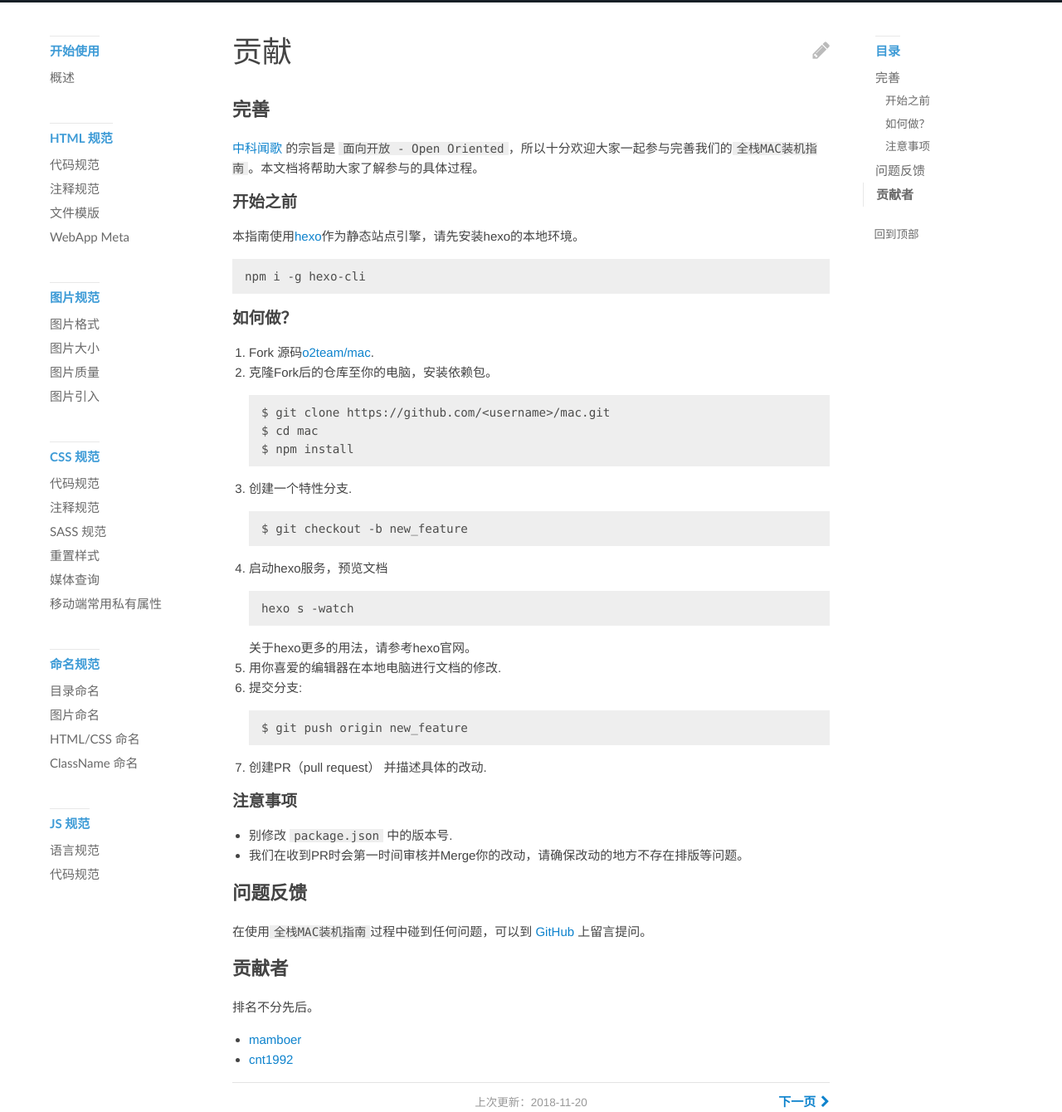
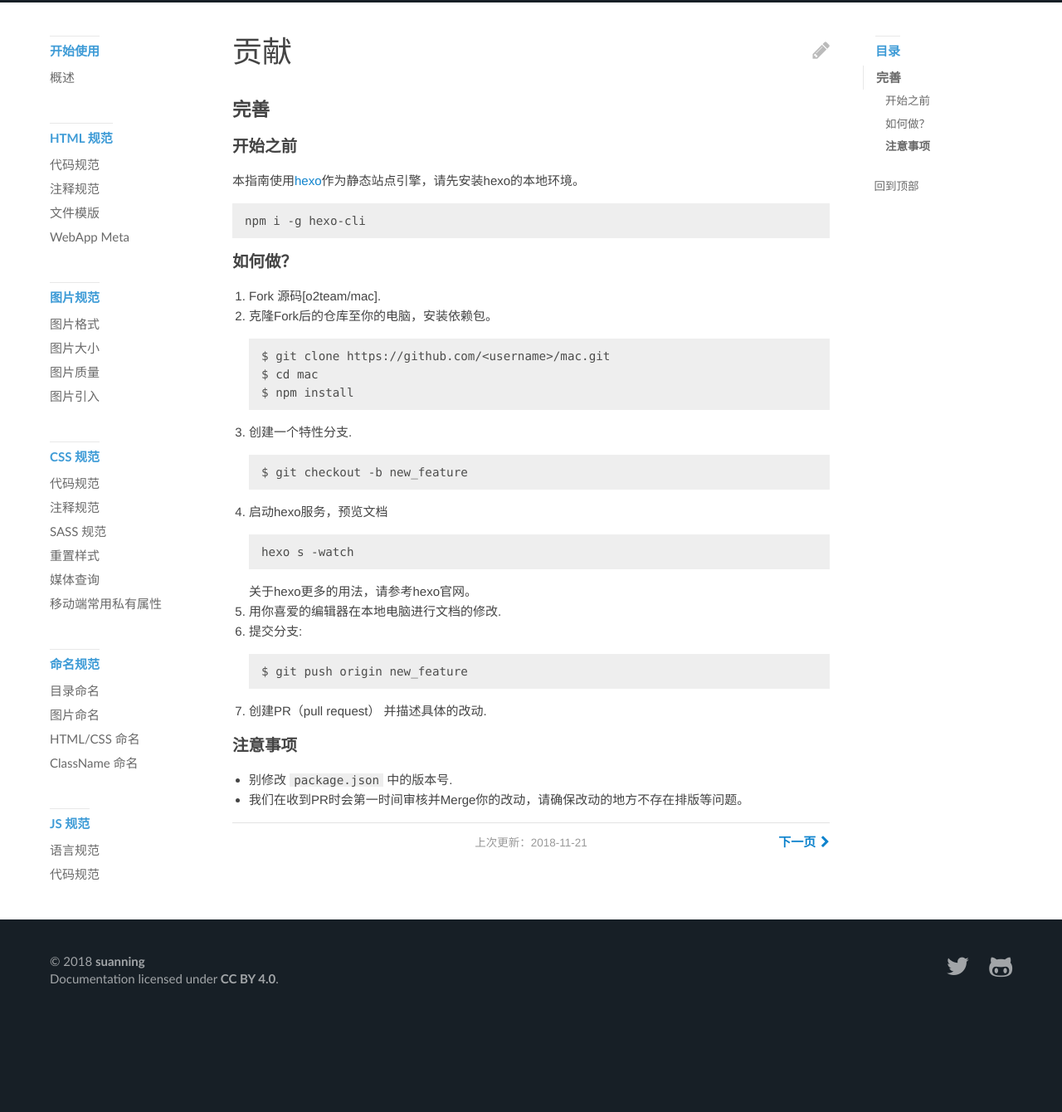
Before and after one commit to isence/isence.github.io, a plain HTML site: page docs/contributing.html in a window 1280 px wide. Shown: the part 62-1402 px from the top of the page at 83% size. After the commit the page ends 1292 px from the top, so only its background shows below. Drawn offline with Linux system fonts and the light colour scheme.

Commit message:
Site updated: 2018-11-21 15:50:43

```diff
--- a/docs/contributing.html
+++ b/docs/contributing.html
@@ -38,17 +38,17 @@
   <!-- RSS -->
   <link rel="alternate" href="/atom.xml" title="中科闻歌 - 前端代码规范">
   <!-- Open Graph -->
-  <meta name="description" content="完善中科闻歌 的宗旨是 面向开放 - Open Oriented，所以十分欢迎大家一起参与完善我们的全栈MAC装机指南。本文档将帮助大家了解参与的具体过程。 开始之前本指南使用hexo作为静态站点引擎，请先安装hexo的本地环境。 npm i -g hexo-cli 如何做？ Fork 源码o2team/mac. 克隆Fork后的仓库至你的电脑，安装依赖包。  $ git clone https:">
+  <meta name="description" content="完善开始之前本指南使用hexo作为静态站点引擎，请先安装hexo的本地环境。 npm i -g hexo-cli 如何做？ Fork 源码[o2team/mac]. 克隆Fork后的仓库至你的电脑，安装依赖包。  $ git clone https://github.com/&amp;lt;username&amp;gt;/mac.git$ cd mac$ npm install  创建一个特性分支.  $ gi">
 <meta property="og:type" content="website">
 <meta property="og:title" content="贡献">
 <meta property="og:url" content="http://guide.aotu.io/docs/contributing.html">
 <meta property="og:site_name" content="中科闻歌 - 前端代码规范">
-<meta property="og:description" content="完善中科闻歌 的宗旨是 面向开放 - Open Oriented，所以十分欢迎大家一起参与完善我们的全栈MAC装机指南。本文档将帮助大家了解参与的具体过程。 开始之前本指南使用hexo作为静态站点引擎，请先安装hexo的本地环境。 npm i -g hexo-cli 如何做？ Fork 源码o2team/mac. 克隆Fork后的仓库至你的电脑，安装依赖包。  $ git clone https:">
+<meta property="og:description" content="完善开始之前本指南使用hexo作为静态站点引擎，请先安装hexo的本地环境。 npm i -g hexo-cli 如何做？ Fork 源码[o2team/mac]. 克隆Fork后的仓库至你的电脑，安装依赖包。  $ git clone https://github.com/&amp;lt;username&amp;gt;/mac.git$ cd mac$ npm install  创建一个特性分支.  $ gi">
 <meta property="og:locale" content="zh-cn">
-<meta property="og:updated_time" content="2018-11-20T09:54:08.045Z">
+<meta property="og:updated_time" content="2018-11-21T07:49:10.120Z">
 <meta name="twitter:card" content="summary">
 <meta name="twitter:title" content="贡献">
-<meta name="twitter:description" content="完善中科闻歌 的宗旨是 面向开放 - Open Oriented，所以十分欢迎大家一起参与完善我们的全栈MAC装机指南。本文档将帮助大家了解参与的具体过程。 开始之前本指南使用hexo作为静态站点引擎，请先安装hexo的本地环境。 npm i -g hexo-cli 如何做？ Fork 源码o2team/mac. 克隆Fork后的仓库至你的电脑，安装依赖包。  $ git clone https:">
+<meta name="twitter:description" content="完善开始之前本指南使用hexo作为静态站点引擎，请先安装hexo的本地环境。 npm i -g hexo-cli 如何做？ Fork 源码[o2team/mac]. 克隆Fork后的仓库至你的电脑，安装依赖包。  $ git clone https://github.com/&amp;lt;username&amp;gt;/mac.git$ cd mac$ npm install  创建一个特性分支.  $ gi">
 <meta name="twitter:site" content="o2circle">
 <meta property="fb:admins" content="100000247608790">
   <!-- Swiftype -->
@@ -123,11 +123,10 @@ var _hmt = _hmt || [];
                 <a href="https://github.com/o2team/guide/edit/master/source/docs/contributing.md" class="article-edit-link" title="改进本文"><i class="fa fa-pencil"></i></a>
               </header>
               <div class="article-content" itemprop="articleBody" data-swiftype-index="true">
-                <h2 id="完善" class="article-heading"><a href="#完善" class="headerlink" title="完善"></a>完善<a class="article-anchor" href="#完善" aria-hidden="true"></a></h2><p><a href="http://aotu.io" target="_blank" rel="noopener">中科闻歌</a> 的宗旨是 <code>面向开放 - Open Oriented</code>，所以十分欢迎大家一起参与完善我们的<code>全栈MAC装机指南</code>。本文档将帮助大家了解参与的具体过程。</p>
-<h3 id="开始之前" class="article-heading"><a href="#开始之前" class="headerlink" title="开始之前"></a>开始之前<a class="article-anchor" href="#开始之前" aria-hidden="true"></a></h3><p>本指南使用<a href="https://hexo.io" target="_blank" rel="noopener">hexo</a>作为静态站点引擎，请先安装hexo的本地环境。</p>
+                <h2 id="完善" class="article-heading"><a href="#完善" class="headerlink" title="完善"></a>完善<a class="article-anchor" href="#完善" aria-hidden="true"></a></h2><h3 id="开始之前" class="article-heading"><a href="#开始之前" class="headerlink" title="开始之前"></a>开始之前<a class="article-anchor" href="#开始之前" aria-hidden="true"></a></h3><p>本指南使用<a href="https://hexo.io" target="_blank" rel="noopener">hexo</a>作为静态站点引擎，请先安装hexo的本地环境。</p>
 <figure class="highlight bash"><table><tr><td class="code"><pre><span class="line">npm i -g hexo-cli</span><br></pre></td></tr></table></figure>
 <h3 id="如何做？" class="article-heading"><a href="#如何做？" class="headerlink" title="如何做？"></a>如何做？<a class="article-anchor" href="#如何做？" aria-hidden="true"></a></h3><ol>
-<li>Fork 源码<a href="https://github.com/o2team/mac" target="_blank" rel="noopener">o2team/mac</a>.</li>
+<li>Fork 源码[o2team/mac].</li>
 <li><p>克隆Fork后的仓库至你的电脑，安装依赖包。</p>
  <figure class="highlight plain"><table><tr><td class="code"><pre><span class="line">$ git clone https://github.com/&lt;username&gt;/mac.git</span><br><span class="line">$ cd mac</span><br><span class="line">$ npm install</span><br></pre></td></tr></table></figure>
 </li>
@@ -150,16 +149,10 @@ var _hmt = _hmt || [];
 <li>别修改 <code>package.json</code> 中的版本号.</li>
 <li>我们在收到PR时会第一时间审核并Merge你的改动，请确保改动的地方不存在排版等问题。</li>
 </ul>
-<h2 id="问题反馈" class="article-heading"><a href="#问题反馈" class="headerlink" title="问题反馈"></a>问题反馈<a class="article-anchor" href="#问题反馈" aria-hidden="true"></a></h2><p>在使用<code>全栈MAC装机指南</code>过程中碰到任何问题，可以到 <a href="https://github.com/o2team/mac/issues" target="_blank" rel="noopener">GitHub</a> 上留言提问。</p>
-<h2 id="贡献者" class="article-heading"><a href="#贡献者" class="headerlink" title="贡献者"></a>贡献者<a class="article-anchor" href="#贡献者" aria-hidden="true"></a></h2><p>排名不分先后。</p>
-<ul>
-<li><a href="https://github.com/mamboer" target="_blank" rel="noopener">mamboer</a></li>
-<li><a href="https://github.com/cnt1992" target="_blank" rel="noopener">cnt1992</a></li>
-</ul>
 
               </div>
               <footer class="article-footer">
-                <time class="article-footer-updated" datetime="2018-11-20T09:54:08.045Z" itemprop="dateModified">上次更新：2018-11-20</time>
+                <time class="article-footer-updated" datetime="2018-11-21T07:49:10.120Z" itemprop="dateModified">上次更新：2018-11-21</time>
                 <a href="/docs/index.html" class="article-footer-next" title="概述"><span>下一页</span><i class="fa fa-chevron-right"></i></a>
               </footer>
 
@@ -171,7 +164,7 @@ var _hmt = _hmt || [];
           <aside class="article-toc" id="article-toc" role="navigation">
             <div id="article-toc-inner" class="article-toc-inner">
               <strong class="sidebar-title">目录</strong>
-              <ul class="nav toc-nav"><li class="nav-item nav-level-2"><a class="nav-link" href="#完善"><span class="nav-text">完善</span></a><ul class="nav nav-child"><li class="nav-item nav-level-3"><a class="nav-link" href="#开始之前"><span class="nav-text">开始之前</span></a></li><li class="nav-item nav-level-3"><a class="nav-link" href="#如何做？"><span class="nav-text">如何做？</span></a></li><li class="nav-item nav-level-3"><a class="nav-link" href="#注意事项"><span class="nav-text">注意事项</span></a></li></ul></li><li class="nav-item nav-level-2"><a class="nav-link" href="#问题反馈"><span class="nav-text">问题反馈</span></a></li><li class="nav-item nav-level-2"><a class="nav-link" href="#贡献者"><span class="nav-text">贡献者</span></a></li></ul>
+              <ul class="nav toc-nav"><li class="nav-item nav-level-2"><a class="nav-link" href="#完善"><span class="nav-text">完善</span></a><ul class="nav nav-child"><li class="nav-item nav-level-3"><a class="nav-link" href="#开始之前"><span class="nav-text">开始之前</span></a></li><li class="nav-item nav-level-3"><a class="nav-link" href="#如何做？"><span class="nav-text">如何做？</span></a></li><li class="nav-item nav-level-3"><a class="nav-link" href="#注意事项"><span class="nav-text">注意事项</span></a></li></ul></li></ul>
               <a href="#" id="article-toc-top" class="article-toc-top">回到顶部</a>
             </div>
           </aside>
```
Also changed, not shown: docs/index.html (+8 -11 lines), sitemap.xml (+9 -9 lines).
